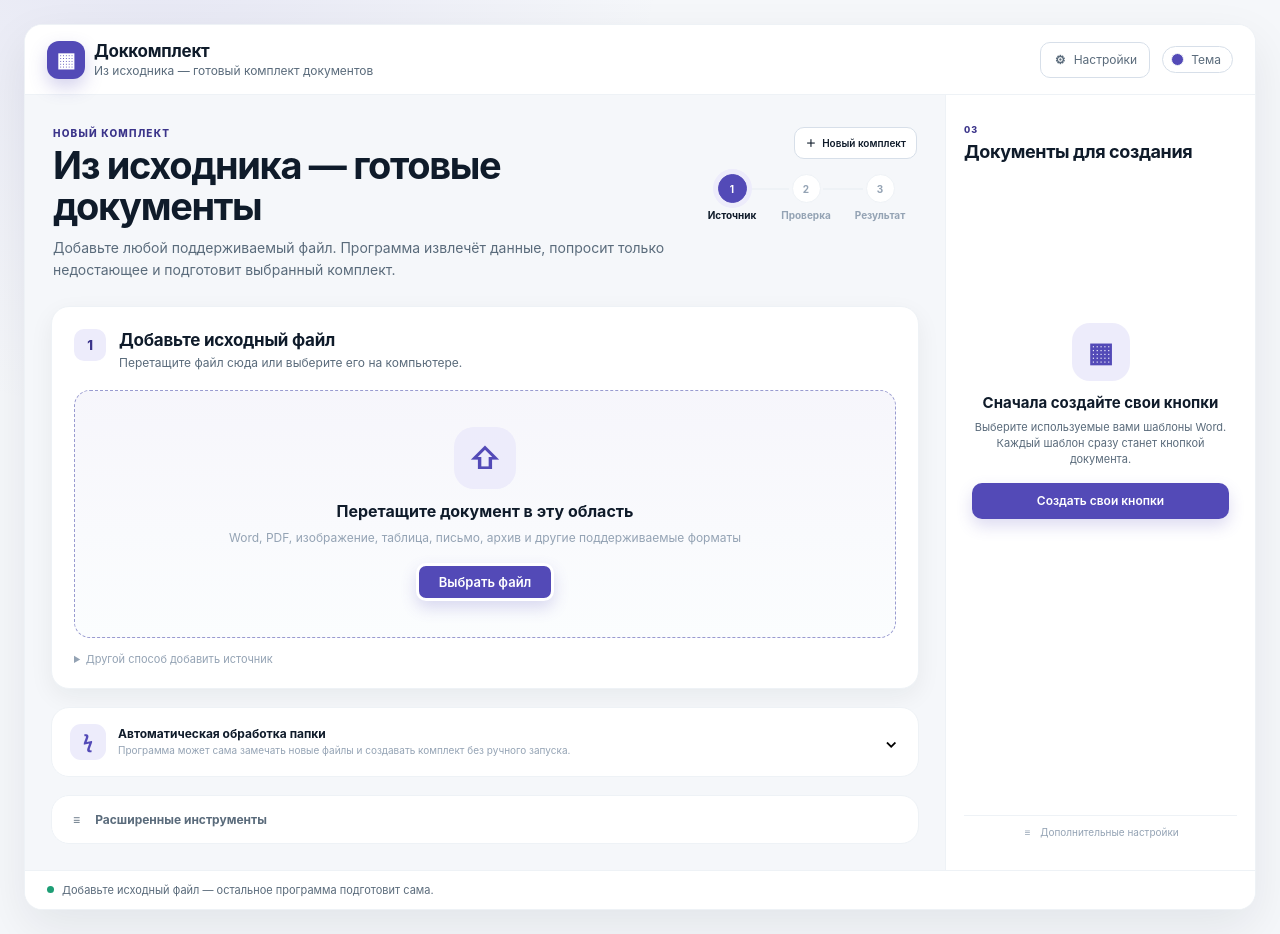
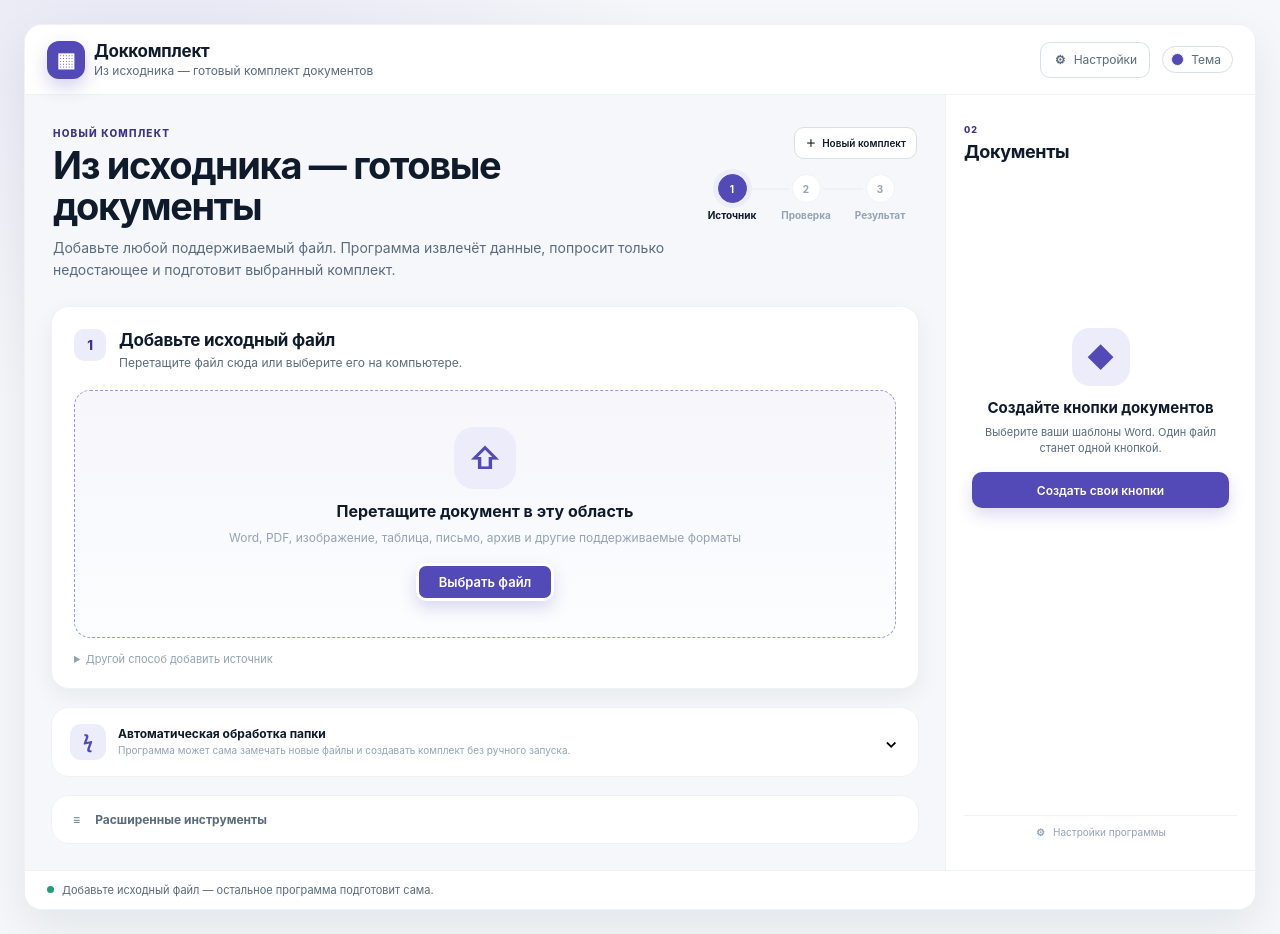
Before and after one commit to mailsvb2-bot/Dokkomplekt_Universal, a React (Vite) app: page / in a window 1280 px wide. Built offline with nearby package versions, Linux system fonts and the light colour scheme.

Commit message:
fix(ui): simplify document selection panel

```diff
--- a/src/components/DocumentRail.tsx
+++ b/src/components/DocumentRail.tsx
@@ -24,22 +24,26 @@ interface DocumentRailProps {
 }
 
 export function DocumentRail(props: DocumentRailProps) {
+  const selectedCount = props.selectedDocumentIds.length;
   const hasDocuments = props.documents.length > 0;
-  const selectedCount = props.selectedDocumentIds.length;
 
   return (
-    <aside className="packagePanel" aria-label="Состав комплекта">
+    <aside className="packagePanel simplePackagePanel" aria-label="Документы для создания">
       <div className="packageHeader">
-        <div>
-          <span>03</span>
-          <h2>Документы для создания</h2>
-        </div>
+        <div><span>02</span><h2>Документы</h2></div>
         {hasDocuments && <span className="packageCount">{selectedCount}/{props.documents.length}</span>}
       </div>
 
-      {hasDocuments ? (
+      {!hasDocuments ? (
+        <div className="emptyPackage firstRunButtons">
+          <div><i className="ti ti-layout-grid-add" /></div>
+          <h3>Создайте кнопки документов</h3>
+          <p>Выберите ваши шаблоны Word. Один файл станет одной кнопкой.</p>
+          <button className="primaryBtn full firstRunCreateButtons" onClick={props.onAdd}>Создать свои кнопки</button>
+        </div>
+      ) : (
         <>
-          <p className="packageHint">Отметьте нужные документы. Название каждой кнопки взято из вашего шаблона.</p>
+          <p className="packageHint">Галочкой выберите документы для комплекта.</p>
           <div className="packageList simpleDocumentButtons">
             {props.documents.map((document) => {
               const selected = props.selectedDocumentIds.includes(document.id);
@@ -47,76 +51,41 @@ export function DocumentRail(props: DocumentRailProps) {
               return (
                 <div key={document.id} className={`packageItem ${selected ? 'selected' : ''} ${active ? 'active' : ''}`}>
                   <label className="packageCheck">
-                    <input
-                      type="checkbox"
-                      checked={selected}
-                      aria-label={`Добавить ${document.button_label} в комплект`}
-                      onChange={() => props.onToggleSelected(document.id)}
-                    />
+                    <input type="checkbox" checked={selected} aria-label={`Добавить ${document.button_label} в комплект`} onChange={() => props.onToggleSelected(document.id)} />
                     <span aria-hidden="true"><i className="ti ti-check" /></span>
                   </label>
                   <button className="packageOpen" onClick={() => props.onSelect(document)} aria-label={document.button_label}>
-                    <i className="ti ti-file-text" aria-hidden="true" />
-                    <span>{document.button_label}</span>
-                    <small>{selected ? 'выбран' : 'не выбран'}</small>
+                    <i className="ti ti-file-text" aria-hidden="true" /><span>{document.button_label}</span>
                   </button>
                 </div>
               );
             })}
           </div>
-
           <div className="packageSelectionActions">
-            <button className="textBtn" onClick={props.onSelectAll}>Выбрать всё</button>
+            <button className="textBtn" onClick={props.onSelectAll}>Выбрать все</button>
             <button className="textBtn" onClick={props.onClearSelected} disabled={!selectedCount}>Снять выбор</button>
+            <button className="textBtn" onClick={props.onAdd}>Добавить кнопки</button>
           </div>
-
-          <button
-            className="primaryBtn full packageGenerate"
-            onClick={props.onGenerateSelected}
-            disabled={!selectedCount || props.busy}
-          >
-            <i className="ti ti-sparkles" aria-hidden="true" />
-            {props.busy ? 'Создаём документы…' : selectedCount ? `Создать документы (${selectedCount})` : 'Выберите документы'}
+          <button className="primaryBtn full packageGenerate" onClick={props.onGenerateSelected} disabled={!selectedCount || props.busy}>
+            {props.busy ? 'Создаём…' : selectedCount ? `Создать комплект (${selectedCount})` : 'Выберите документы'}
           </button>
-
           <details className="packageSettings">
-            <summary><i className="ti ti-settings" aria-hidden="true" /> Управление кнопками</summary>
+            <summary>Настройка кнопок</summary>
             <div className="packageSettingsBody">
-              <button className="softBtn" onClick={props.onAdd}><i className="ti ti-plus" aria-hidden="true" /> Добавить шаблоны</button>
-              {props.activeDocumentId && (
-                <>
-                  <button className="softBtn" onClick={props.onConfigurePopups}>Настроить уточнения</button>
-                  <button className="softBtn" onClick={props.onScanTemplate}>Разметить шаблон</button>
-                  <button className="softBtn" onClick={props.onRename}>Переименовать</button>
-                  <button className="softBtn" onClick={props.onApprove}>Подтвердить версию</button>
-                  <button className="softBtn danger" onClick={props.onRemove}>Убрать из набора</button>
-                </>
-              )}
-              <label className="checkLine compact"><input type="checkbox" checked={props.extraRulesEnabled} onChange={(event) => props.onExtraRulesChange(event.target.checked)} /><span>Учитывать дополнительные правила выбранных шаблонов</span></label>
-              <details className="copySettings">
-                <summary>Количество экземпляров</summary>
-                {props.documents.map(document => (
-                  <label key={document.id}>
-                    <span>{document.button_label}</span>
-                    <input type="number" min={0} max={99} value={props.printCopies[document.id] ?? 1} aria-label={`Количество копий для ${document.button_label}`} onChange={(event) => props.onPrintCopiesChange(document.id, Number(event.target.value))} />
-                  </label>
-                ))}
-              </details>
+              {props.activeDocumentId && <>
+                <button className="softBtn" onClick={props.onConfigurePopups}>Уточняющие вопросы</button>
+                <button className="softBtn" onClick={props.onScanTemplate}>Показать места заполнения</button>
+                <button className="softBtn" onClick={props.onRename}>Переименовать</button>
+                <button className="softBtn" onClick={props.onApprove}>Подтвердить версию</button>
+                <button className="softBtn danger" onClick={props.onRemove}>Удалить кнопку</button>
+              </>}
+              <label className="checkLine compact"><input type="checkbox" checked={props.extraRulesEnabled} onChange={(event) => props.onExtraRulesChange(event.target.checked)} /><span>Дополнительные правила шаблонов</span></label>
+              <details className="copySettings"><summary>Количество экземпляров</summary>{props.documents.map(document => <label key={document.id}><span>{document.button_label}</span><input type="number" min={0} max={99} value={props.printCopies[document.id] ?? 1} aria-label={`Количество копий для ${document.button_label}`} onChange={(event) => props.onPrintCopiesChange(document.id, Number(event.target.value))} /></label>)}</details>
             </div>
           </details>
         </>
-      ) : (
-        <div className="emptyPackage firstRunButtons">
-          <div><i className="ti ti-files" /></div>
-          <h3>Сначала создайте свои кнопки</h3>
-          <p>Выберите используемые вами шаблоны Word. Каждый шаблон сразу станет кнопкой документа.</p>
-          <button className="primaryBtn full firstRunCreateButtons" onClick={props.onAdd}>Создать свои кнопки</button>
-        </div>
       )}
-
-      <button className="settingsLink" onClick={props.onToggleUtilities}>
-        <i className="ti ti-adjustments-horizontal" aria-hidden="true" /> Дополнительные настройки
-      </button>
+      <button className="settingsLink" onClick={props.onToggleUtilities}><i className="ti ti-settings" aria-hidden="true" /> Настройки программы</button>
     </aside>
   );
 }
```
